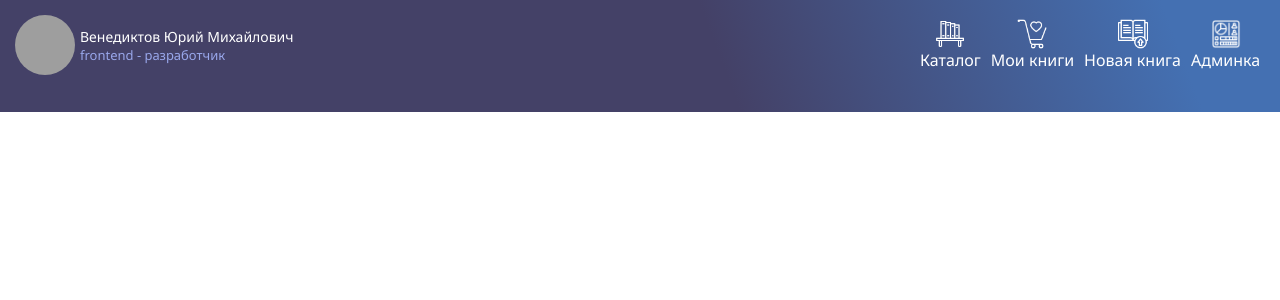
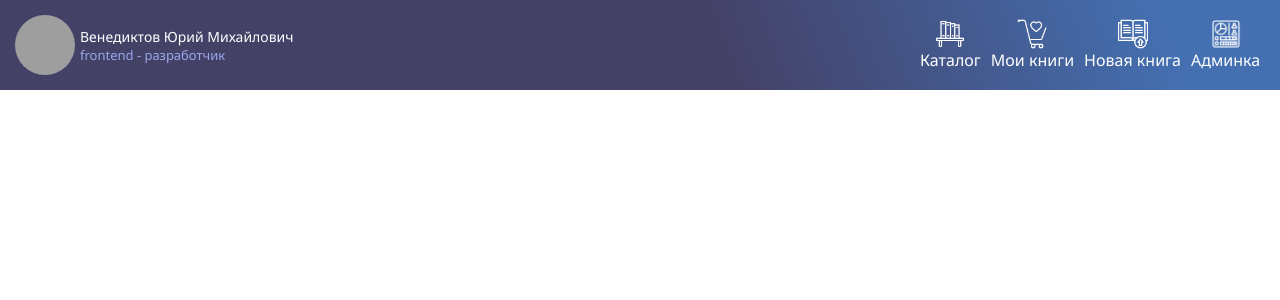
Before and after one commit to NormalMood/IBS_e-library, a React (Create React App) app in the folder frontend/: page /my_books in a window 1280 px wide. Shown: the top 300 px of the page. Built offline with nearby package versions, Linux system fonts and the light colour scheme; grey boxes are pictures that could not be loaded.

Commit message:
fix: routing

```diff
--- a/frontend/public/index.css
+++ b/frontend/public/index.css
@@ -6,7 +6,7 @@
     font-style: normal;
 }
 
-#header {
+.header {
     position: fixed;
     width: 100%;
     top: 0;
@@ -14,7 +14,7 @@
     z-index: 50;
 }
 
-#header:before {
+.header:before {
     content: '';
     position: absolute;
     top: 0;
@@ -25,3 +25,49 @@
     background: linear-gradient(69deg, rgba(68,65,103,1) 56%, rgba(68,112,178,1) 91%);
     z-index: 2;
 }
+
+
+
+.main {
+    display: flex;
+    justify-content: center;
+    margin-top: 60px;
+}
+
+@media (min-width: 768px) {
+    .main {
+        margin-top: 80px;
+    }
+}
+
+@media (min-width: 1024px) {
+    .main {
+        margin-top: 90px;
+    }
+}
+
+@media (min-width: 1440px) {
+    .main {
+        margin-top: 140px;
+    }
+}
+
+
+
+.container {
+    padding: 10px;
+    width: 100%;
+    max-width: 1600px;
+}
+
+@media (min-width: 768px) {
+    .container {
+        padding: 15px;
+    }
+}
+
+@media (min-width: 1440px) {
+    .container {
+        padding: 25px;
+    }
+}
--- a/frontend/public/index.html
+++ b/frontend/public/index.html
@@ -8,11 +8,7 @@
     <title>Библиотека IBS</title>
   </head>
   <body>
-    <div class="wrapper">
-      <header id="header">
-      </header>
-      <main id="main">
-      </main>
+    <div id="wrapper">
     </div>
   </body>
 </html>
--- /dev/null
+++ b/frontend/src/App.tsx
@@ -0,0 +1,26 @@
+import React from 'react';
+import Login from './components/Login';
+import ProfilePicturePanel from './components/UI/ProfilePicturePanel/ProfilePicturePanel';
+import { BrowserRouter, Outlet, Route, Router, Routes } from 'react-router-dom';
+import AppRouter from './components/AppRouter';
+import Navbar from './components/UI/Navbar/Navbar';
+
+function BasicLayout() {
+  return (
+    <>
+      <Navbar />
+      <Outlet />
+    </>
+  )
+}
+
+function App() {
+  return (
+    <BrowserRouter>
+      <Navbar />
+      <AppRouter />
+    </BrowserRouter>
+  );
+}
+
+export default App;
--- a/frontend/src/Header.tsx
+++ /dev/null
@@ -1,15 +0,0 @@
-import React from 'react';
-import Navbar from './components/UI/Navbar/Navbar';
-import { BrowserRouter } from 'react-router-dom';
-import AppRouter from './components/AppRouter';
-
-function Header() {
-    return (
-        <BrowserRouter>
-            <Navbar />
-            <AppRouter />
-        </BrowserRouter>
-    )
-}
-
-export default Header;
--- a/frontend/src/Main.tsx
+++ /dev/null
@@ -1,13 +0,0 @@
-import React from 'react';
-import Login from './components/Login';
-import ProfilePicturePanel from './components/UI/ProfilePicturePanel/ProfilePicturePanel';
-
-function Main() {
-  return (
-        <div className="container">
-          {/* <Login /> */}
-        </div>
-  );
-}
-
-export default Main;
--- a/frontend/src/components/AdminPanel.tsx
+++ b/frontend/src/components/AdminPanel.tsx
@@ -2,7 +2,7 @@ import React, { FC } from 'react';
 
 const AdminPanel: FC = () => {
     return (
-        <div></div>
+        <></>
     )
 }
 
--- a/frontend/src/components/AppRouter.tsx
+++ b/frontend/src/components/AppRouter.tsx
@@ -4,11 +4,15 @@ import { privateRoutes } from '../routes/routes';
 
 const AppRouter: FC = () => {
     return (
-        <Routes>
-            {privateRoutes.map(route =>
-                <Route key={route.path} path={route.path} element={ <route.component /> } />
-            )}
-        </Routes>
+        <main className="main">
+            <div className="container">
+                <Routes>
+                    {privateRoutes.map(route =>
+                        <Route key={route.path} path={route.path} element={ <route.component /> } />
+                    )}
+                </Routes>
+            </div>
+        </main>
     )
 }
 
--- a/frontend/src/components/Catalog.tsx
+++ b/frontend/src/components/Catalog.tsx
@@ -2,7 +2,7 @@ import React, { FC } from 'react';
 
 const Catalog: FC = () => {
     return (
-        <div>Каталог</div>
+        <></>
     )
 }
 
--- a/frontend/src/components/EmployeeBin.tsx
+++ b/frontend/src/components/EmployeeBin.tsx
@@ -2,7 +2,9 @@ import React, { FC } from 'react';
 
 const MyBooks: FC = () => {
     return (
-        <div>Мои книги</div>
+        <>
+
+        </>
     )
 }
 
--- a/frontend/src/components/NewBookPage.tsx
+++ b/frontend/src/components/NewBookPage.tsx
@@ -2,7 +2,7 @@ import React, { FC } from 'react';
 
 const NewBook: FC = () => {
     return (
-        <div>Новая книга</div>
+        <></>
     )
 }
 
--- a/frontend/src/components/UI/Navbar/Navbar.tsx
+++ b/frontend/src/components/UI/Navbar/Navbar.tsx
@@ -1,6 +1,7 @@
 import React, { FC, useState } from 'react';
 import styles from './Navbar.module.css';
 import { Link } from 'react-router-dom';
+import { NavLink } from 'react-router-dom';
 
 const Navbar: FC = () => {
     const [isBurgerOpened, setIsBurgerOpened] = useState(false)
@@ -15,6 +16,7 @@ const Navbar: FC = () => {
         return styles.navMenu
     }
     return (
+        <header className="header">
             <div className={styles.headerContainer}>
                 <div className={styles.headerBody}>
                     <div className={styles.profileInfoContainer}>
@@ -63,6 +65,7 @@ const Navbar: FC = () => {
                     </nav>
                 </div>
             </div>
+        </header>
     )
 }
 
--- a/frontend/src/index.tsx
+++ b/frontend/src/index.tsx
@@ -1,22 +1,10 @@
 import React from 'react';
 import ReactDOM from 'react-dom/client';
-import Main from './Main';
-import Header from './Header';
-
-const isAuthorized = true
-
-const header = ReactDOM.createRoot(
-  document.getElementById('header') as HTMLElement
-)
-if (isAuthorized) {
-  header.render(
-    <Header />
-  )
-}
+import App from './App';
 
 const main = ReactDOM.createRoot(
-  document.getElementById('main') as HTMLElement
+  document.getElementById('wrapper') as HTMLElement
 );
 main.render(
-  <Main />
+  <App />
 );
```
Lines whose indentation alone changed are shown as unchanged.
